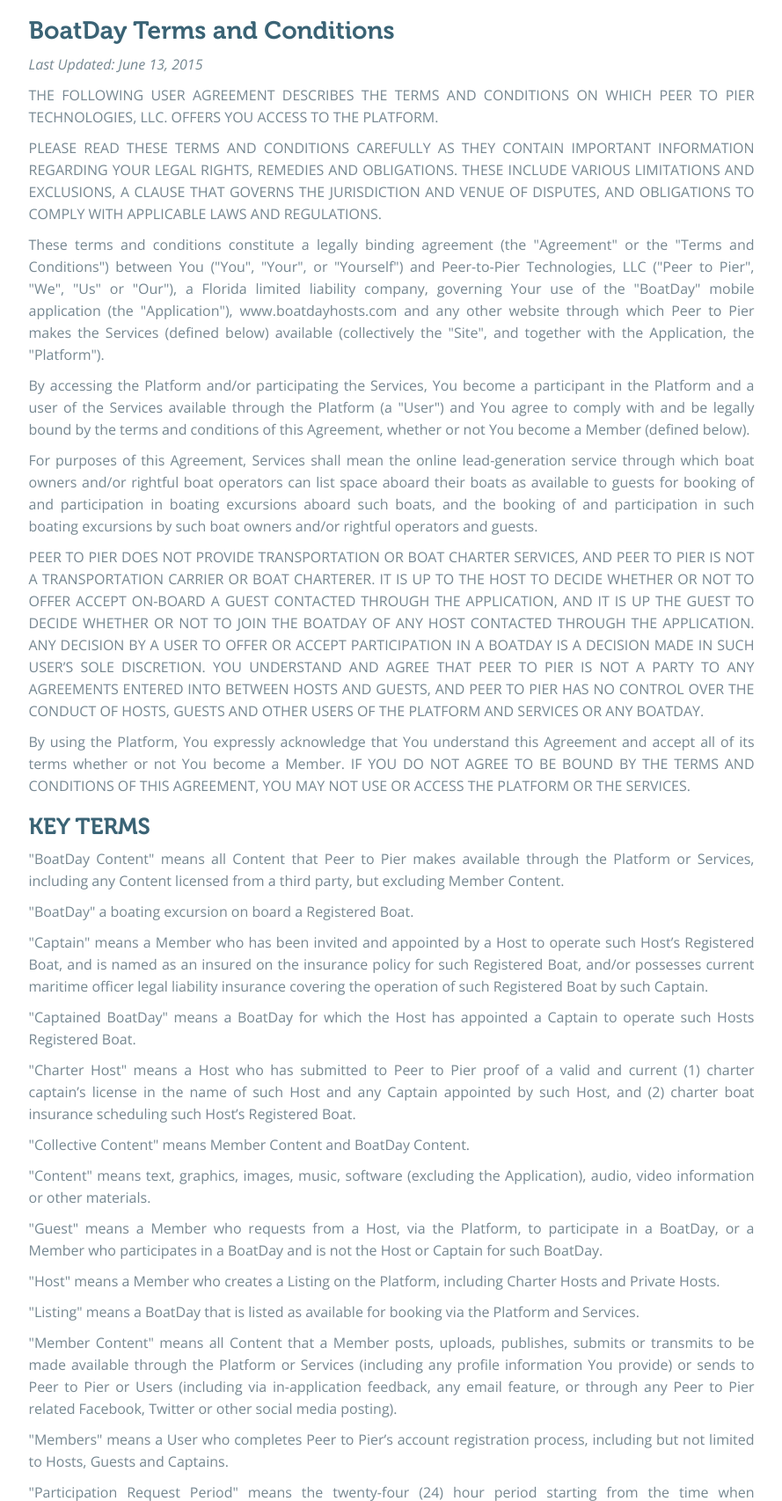
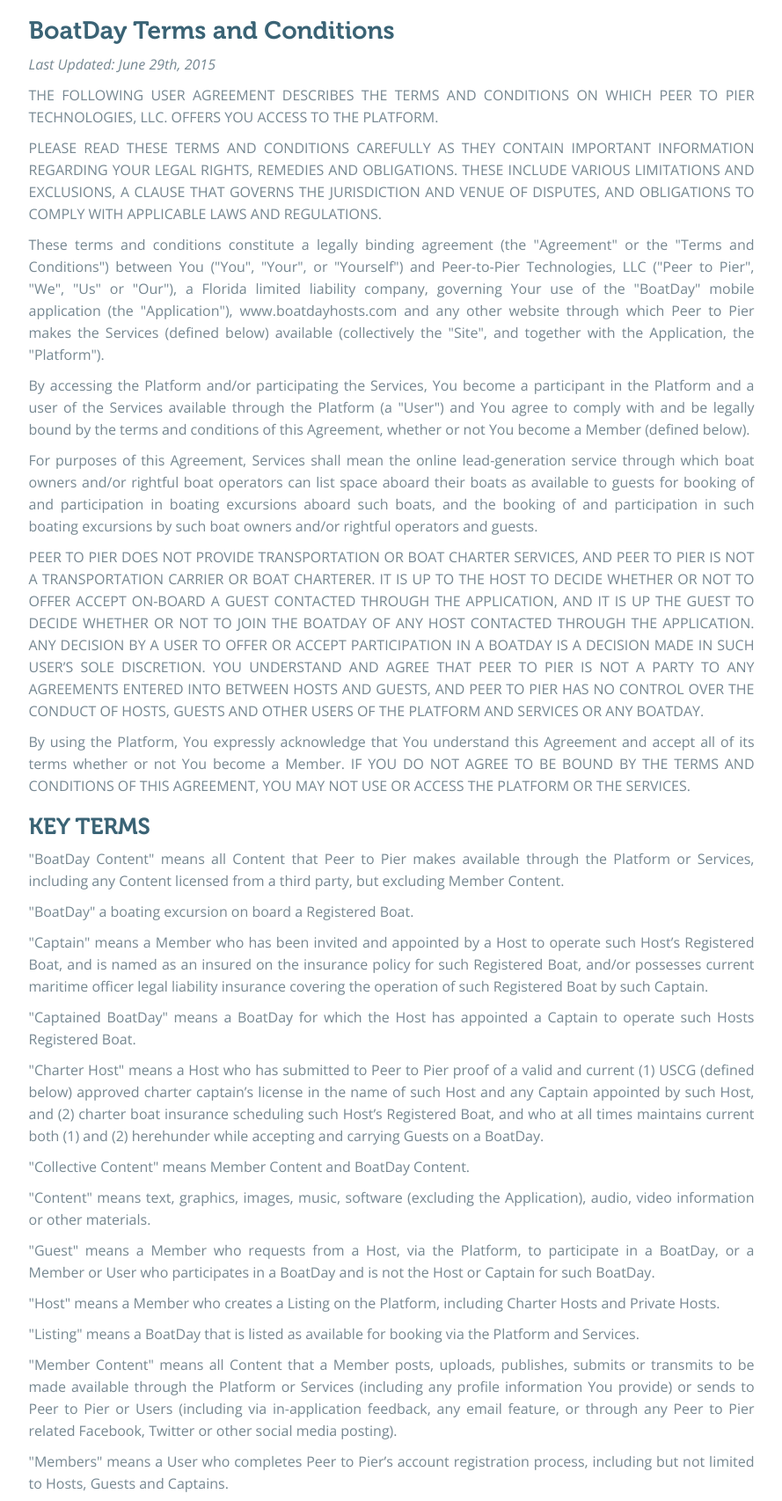
Before and after one commit to daniel-costa/boat-day-web, a PHP site: page /legal in a window 1280 px wide. Shown: the part 95-1801 px from the top of the page at 88% size, without its empty margins (195-1084 px from the left). Run offline with PHP 8.4, Linux system fonts and the light colour scheme; some libraries are stand-ins or nearby versions.

Commit message:
Change date

```diff
--- a/www/app-tos.html
+++ b/www/app-tos.html
@@ -1,5 +1,5 @@
 <h1>BoatDay Terms and Conditions</h1>
-<p><em>Last Updated: June 13, 2015</em></p>
+<p><em>Last Updated: June 29th, 2015</em></p>
 <p>THE FOLLOWING USER AGREEMENT DESCRIBES THE TERMS AND CONDITIONS ON WHICH PEER TO PIER TECHNOLOGIES, LLC. OFFERS YOU ACCESS TO THE PLATFORM. </p>
 <p>PLEASE READ THESE TERMS AND CONDITIONS CAREFULLY AS THEY CONTAIN IMPORTANT INFORMATION REGARDING YOUR LEGAL RIGHTS, REMEDIES AND OBLIGATIONS.  THESE INCLUDE VARIOUS LIMITATIONS AND EXCLUSIONS, A CLAUSE THAT GOVERNS THE JURISDICTION AND VENUE OF DISPUTES, AND OBLIGATIONS TO COMPLY WITH APPLICABLE LAWS AND REGULATIONS. </p>
 <p>These terms and conditions constitute a legally binding agreement (the &quot;Agreement&quot; or the &quot;Terms and Conditions&quot;) between You (&quot;You&quot;, &quot;Your&quot;, or &quot;Yourself&quot;) and Peer-to-Pier Technologies, LLC (&quot;Peer to Pier&quot;, &quot;We&quot;, &quot;Us&quot; or &quot;Our&quot;), a Florida limited liability company, governing Your use of the &quot;BoatDay&quot; mobile application (the &quot;Application&quot;), www.boatdayhosts.com and any other website through which Peer to Pier makes the Services (defined below) available (collectively the &quot;Site&quot;, and together with the Application, the &quot;Platform&quot;).</p>
--- a/www/legal.php
+++ b/www/legal.php
@@ -11,7 +11,7 @@
 			<div class="container">
 				<div class="col-md-20 col-md-offset-2 col-lg-18 col-lg-offset-3 block-space-bottom">
 					<h1>BoatDay Terms and Conditions</h1>
-						<p><em>Last Updated: June 13, 2015</em></p>
+<p><em>Last Updated: June 29th, 2015</em></p>
 <p>THE FOLLOWING USER AGREEMENT DESCRIBES THE TERMS AND CONDITIONS ON WHICH PEER TO PIER TECHNOLOGIES, LLC. OFFERS YOU ACCESS TO THE PLATFORM. </p>
 <p>PLEASE READ THESE TERMS AND CONDITIONS CAREFULLY AS THEY CONTAIN IMPORTANT INFORMATION REGARDING YOUR LEGAL RIGHTS, REMEDIES AND OBLIGATIONS.  THESE INCLUDE VARIOUS LIMITATIONS AND EXCLUSIONS, A CLAUSE THAT GOVERNS THE JURISDICTION AND VENUE OF DISPUTES, AND OBLIGATIONS TO COMPLY WITH APPLICABLE LAWS AND REGULATIONS. </p>
 <p>These terms and conditions constitute a legally binding agreement (the &quot;Agreement&quot; or the &quot;Terms and Conditions&quot;) between You (&quot;You&quot;, &quot;Your&quot;, or &quot;Yourself&quot;) and Peer-to-Pier Technologies, LLC (&quot;Peer to Pier&quot;, &quot;We&quot;, &quot;Us&quot; or &quot;Our&quot;), a Florida limited liability company, governing Your use of the &quot;BoatDay&quot; mobile application (the &quot;Application&quot;), www.boatdayhosts.com and any other website through which Peer to Pier makes the Services (defined below) available (collectively the &quot;Site&quot;, and together with the Application, the &quot;Platform&quot;).</p>
@@ -24,10 +24,10 @@
 <p>&quot;BoatDay&quot; a boating excursion on board a Registered Boat.</p>
 <p>&quot;Captain&quot; means a Member who has been invited and appointed by a Host to operate such Host&rsquo;s Registered Boat, and is named as an insured on the insurance policy for such Registered Boat, and/or possesses current maritime officer legal liability insurance covering the operation of such Registered Boat by such Captain. </p>
 <p>&quot;Captained BoatDay&quot; means a BoatDay for which the Host has appointed a Captain to operate such Hosts Registered Boat. </p>
-						<p> &quot;Charter Host&quot; means a Host who has submitted to Peer to Pier proof of a valid and current (1) charter captain&rsquo;s license in the name of such Host and any Captain appointed by such Host, and (2) charter boat insurance scheduling such Host&rsquo;s Registered Boat.</p>
+<p> &quot;Charter Host&quot; means a Host who has submitted to Peer to Pier proof of a valid and current (1) USCG (defined below) approved charter captain&rsquo;s license in the name of such Host and any Captain appointed by such Host, and (2) charter boat insurance scheduling such Host&rsquo;s Registered Boat, and who at all times maintains current both (1) and (2) herehunder while accepting and carrying Guests on a BoatDay. </p>
 <p>&quot;Collective Content&quot; means Member Content and BoatDay Content. </p>
 <p>&quot;Content&quot; means text, graphics, images, music, software (excluding the Application), audio, video information or other materials. </p>
-						<p>&quot;Guest&quot; means a Member who requests from a Host, via the Platform, to participate in a BoatDay, or a Member who participates in a BoatDay and is not the Host or Captain for such BoatDay.  </p>
+<p>&quot;Guest&quot; means a Member who requests from a Host, via the Platform, to participate in a BoatDay, or a Member or User who participates in a BoatDay and is not the Host or Captain for such BoatDay.  </p>
 <p>&quot;Host&quot; means a Member who creates a Listing on the Platform, including Charter Hosts and Private Hosts. </p>
 <p>&quot;Listing&quot; means a BoatDay that is listed as available for booking via the Platform and Services. </p>
 <p>&quot;Member Content&quot; means all Content that a Member posts, uploads, publishes, submits or transmits to be made available through the Platform or Services (including any profile information You provide) or sends to Peer to Pier or Users (including via in-application feedback, any email feature, or through any Peer to Pier related Facebook, Twitter or other social media posting).</p>
@@ -157,7 +157,8 @@
 	<li>You will not operate a Registered Boat under the influence of any substance, and You agree to submit to drug/alcohol testing within twenty four (24) hours of Peer-to-Pier&rsquo;s request.</li>
 	<li>You will be solely responsible for any and all liability which results from or is alleged as a result of Your provision of Services, including any obligations or liabilities to Captains, Users or third parties, including, but not limited to personal injuries, death and property damages (however, this provision shall not limit the scope of Peer to Pier&rsquo;s insurance policies referenced hereunder).</li>
 	<li>You will at all times maintain a current insurance policy for Your Registered Boat in coverage amounts consistent with all applicable legal requirements, and in amounts required in this Agreement, that names and schedules You (and any Captain of Your Registered Boat, as required under this Agreement) for the operation of the Registered Boat used to provide the Services. </li>
-							<li>By creating a Host account and selecting &quot;I already use my boat(s) to carry paying guests&quot; and/or becoming a Charter Host, You certify that Your boat/company meets all United States Coast Guard (&quot;USCG&quot;) standards and regulations, that You will list Peer to Pier Technologies as an additional insured on your charter insurance policy, and that You will at all times maintain current charter insurance coverage for your Registered Boat. In the event of a boat accident, You will be solely responsible for compliance with any applicable statutory or department of motor vehicle requirements, for reporting the accident to Peer to Pier and Your insurer in a timely manner, and for all necessary contacts with Your insurance carrier.</li>
+	<li>By creating a Host account and selecting &quot;I already use my boat(s) to carry paying guests&quot; and/or becoming a Charter Host, You certify that (1) Your boat/company meets all United States Coast Guard (&quot;USCG&quot;) standards and regulations for carriage of paying passengers, (2) You will list Peer to Pier Technologies as an additional insured on your charter insurance policy, (3) You will at all times maintain current charter insurance coverage for your Registered Boat, (4) You will at all times maintain current a valid USCG approved charter captain license, and (5) You will not carry, on any BoatDay, an amount of Guests in excess of the number of passengers permitted under Your applicable USCG approved charter captain license. In the event of a boat accident, You will be solely responsible for compliance with any applicable statutory or department of motor vehicle requirements, for reporting the accident to Peer to Pier and Your insurer in a timely manner, and for all necessary contacts with Your insurance carrier.</li>
+	<li>If You are a Private Host, You will not use a Registered Boat to carry any passenger for whom an economic benefit, inducement right or profit, including pecuniary payment accruing to an individual, person or entity but not including voluntary sharing of the actual expenses of the voyage by monetary contribution or donation of food, fuel, beverage or other supplies is contributed as a condition of carriage on the Registered Boat. </li>
 	<li>You will comply with all applicable laws, rules and regulations while providing Services, and You will be solely responsible for any violations of such provisions. </li>
 	<li>You will pay all applicable federal, state and local taxes based on Your provision of Services and any payments received by You.</li>
 	<li>You will not make any misrepresentation regarding Peer to Pier the Platform, the Services or Your status as a Host, or, while providing the Services, accept payment for BoatDays (except as expressly provided in this Agreement), or engage in any other activity in a manner that is inconsistent with Your obligations under this Agreement.</li>
```
Lines whose indentation alone changed are shown as unchanged.
